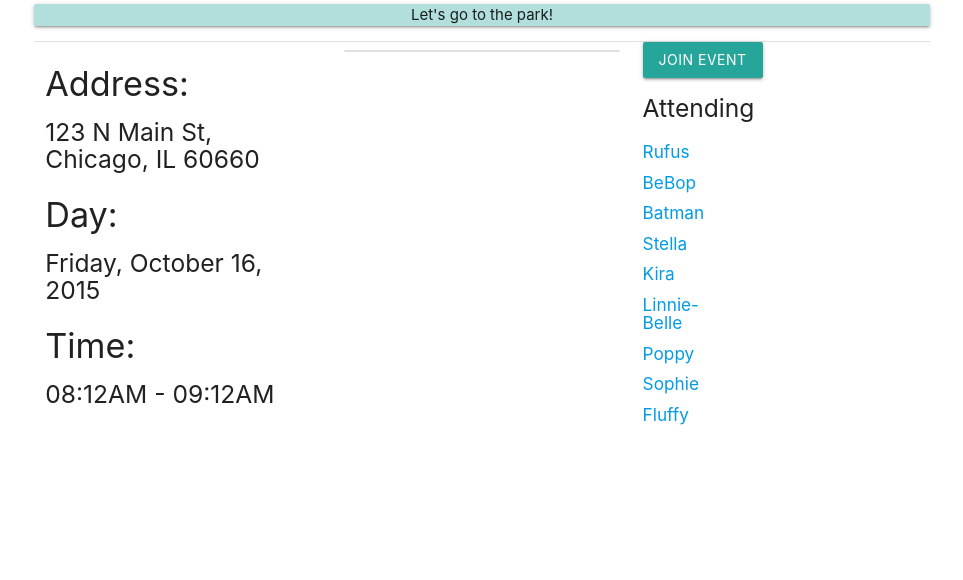
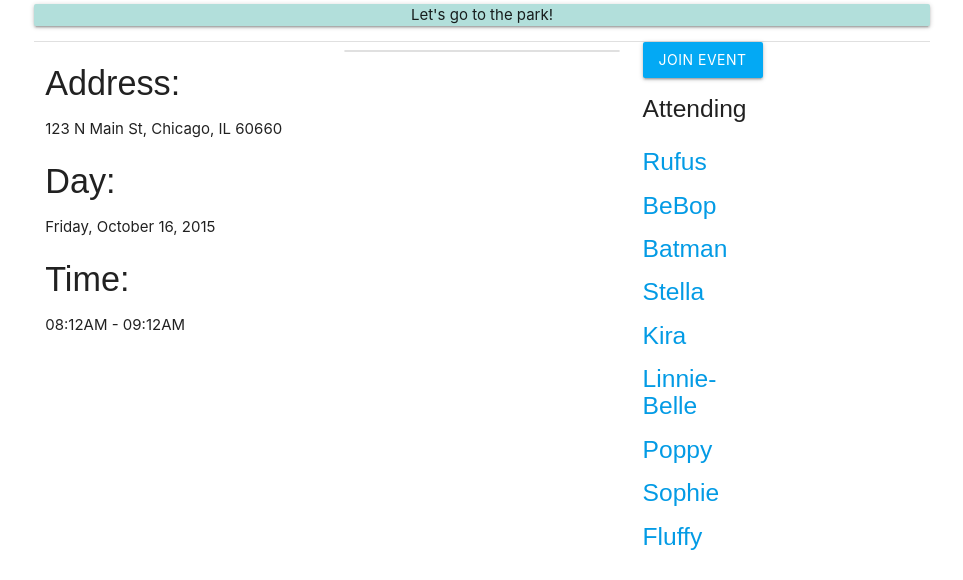
Before and after one commit to chi-cicadas-2015/hey-9, a Rails app: page /events/1 in a window 1280 px wide. Shown: the part 615-1195 px from the top of the page, without its empty margins (158-1121 px from the left). Before the commit the page ends 1040 px from the top, so only its background shows below. Run offline with Rails 7, Linux system fonts and the light colour scheme; a user stored in the database is signed in; data comes from the database, SQL or seed files in the repository; style sheets or scripts are compiled from the project's sources; parts of the project's set-up code (start-up, migrations or seed data) failed here and were passed over; some libraries are stand-ins or nearby versions.

Commit message:
complete styling for project

```diff
--- a/app/views/dogs/index.html.erb
+++ b/app/views/dogs/index.html.erb
@@ -1,6 +1,6 @@
 <div class="container">
-  <%= form_tag(dogs_path, :method => "get", class: "navbar-form", id: "search-form") do %>
-    <div class="input-append">
+  <%= form_tag(dogs_path, :method => "get", class: "row", id: "search-form") do %>
+    <div class="col s12 m6 l4 offset-l8">
       <%= text_field_tag :search, params[:search], class: "span2", placeholder: "Find Dogs" %>
       <button class="btn light-blue" type="submit" value="search"><i class="material-icons left">search</i>Search All Dogs</button>
     </div>
--- a/app/views/dogs/show.html.erb
+++ b/app/views/dogs/show.html.erb
@@ -14,7 +14,7 @@
     </div>
   </div>
   <div class="row">
-    <div class="card black">
+    <div class="card light-blue">
       <div class="card-content white-text">
         <span class="card-title">About Me</span>
         <p><%= @dog.bio %></p>
@@ -22,14 +22,14 @@
     </div>
   </div>
   <div class="row">
-    <div class="card black">
+    <div class="card light-blue">
       <div class="card-content white-text">
         <span class="card-title">Dogs <%= @dog.name %> Follows</span>
         <ul class="collection">
           <% @dog.followings.each do |friend| %>
             <li class="collection-item avatar">
               <a href="/dogs/<%= friend.id %>">
-
+                <%= image_tag friend.avatar.url(:small, :class => "circle responsive-img") %>
                 <span class="title"><%=friend.name%></span>
               </a>
             </li>
--- a/app/views/events/_comments.html.erb
+++ b/app/views/events/_comments.html.erb
@@ -1,8 +1,8 @@
 <ul class="collection">
   <% commentable.comments.each do |comment| %>
     <li class="collection-item">
-      <h6><%= comment.content %></h6>
-      <h6><%= comment.commenter.username %></h6>
+      <p><%= comment.content %></p>
+      <p><%= comment.commenter.username %></p>
     </li>
   <% end %>
 </ul>
--- a/app/views/events/_comments_form.html.erb
+++ b/app/views/events/_comments_form.html.erb
@@ -3,6 +3,6 @@
     <div class="input-field col s12">
       <%= f.text_area :content, :class => "materialize-textarea", placeholder: "Add a comment" %>
     </div>
-    <%= f.submit(:class => "btn", :value => "Comment")%>
+    <%= f.submit(:class => "btn light-blue", :value => "Comment")%>
   <% end %>
 </div>
--- a/app/views/events/_event.html.erb
+++ b/app/views/events/_event.html.erb
@@ -1,9 +1,9 @@
 <div class="col s12 m6 l6">
   <a href="/events/<%= event.id %>" class="white-text">
-    <div class="card hoverable light-blue darken-3">
+    <div class="card hoverable light-blue">
       <h5 class="center truncate"><%= event.description %> </h5>
-      <h6 class="center"><%= event.event_start.strftime('%D') %> @ <%= event.event_start.strftime('%r') %></h6>
-      <h6 class="center"><%= event.location %> </h6>
+      <p class="center"><%= event.event_start.strftime('%D') %> @ <%= event.event_start.strftime('%r') %></p>
+      <p class="center"><%= event.location %> </p>
     </div>
   </a>
 </div>
--- a/app/views/events/_event_show.html.erb
+++ b/app/views/events/_event_show.html.erb
@@ -5,22 +5,19 @@
 <div class="row">
   <div class="col s12 l4">
     <% if current_user.id == event.creator_id %>
-      <a class="waves-effect waves-light btn modal-trigger4" href="#modal4">Edit Event</a>
+      <a class="btn light-blue modal-trigger4" href="#modal4">Edit Event</a>
       <div id="modal4" class="modal">
         <div class="modal-content">
           <%= render partial: "form"%>
         </div>
-        <div class="modal-footer">
-          <a href="#!" class=" modal-action modal-close waves-effect waves-green btn-flat">Agree</a>
-        </div>
       </div>
     <% end %>
     <h4>Address: </h4>
-    <h5><%= event.location %></h5>
+    <p><%= event.location %></p>
     <h4>Day: </h4>
-    <h5><%= event.event_start.strftime("%A, %B %d, %Y")%></h5>
+    <p><%= event.event_start.strftime("%A, %B %d, %Y")%></p>
     <h4>Time: </h4>
-    <h5> <%= event.event_start.strftime("%I:%M%p")%> - <%= event.event_end.strftime("%I:%M%p") %></h5>
+    <p> <%= event.event_start.strftime("%I:%M%p")%> - <%= event.event_end.strftime("%I:%M%p") %></p>
   </div>
   <div class="col s12 l4">
     <% if event.comments %>
@@ -33,7 +30,7 @@
   <div class="col s12 l4">
     <% current_user.dogs.each do |dog| %>
       <% if !event.invitees.include?(dog)%>
-          <a class="dropdown-button btn" href="#" data-activates="dropdown10">Join Event</a>
+          <a class="dropdown-button btn light-blue" href="#" data-activates="dropdown10">Join Event</a>
       <% end %>
     <% end %>
         <ul id="dropdown10" class="dropdown-content">
@@ -45,7 +42,7 @@
     <div class="row">
       <div class="col s8 m4 l2 green-text">
         <% event.invitees.uniq.each do |dog|%>
-            <h6><%= link_to "#{dog.name}", dog_path(dog) %></h6>
+            <h5><%= link_to "#{dog.name}", dog_path(dog) %></h5>
         <% end %>
       </div>
     </div>
--- a/app/views/events/_form.html.erb
+++ b/app/views/events/_form.html.erb
@@ -24,7 +24,7 @@
       <%= f.check_box :public %>
       <%= f.label "public" %>
     </div>
-      <%= f.submit "Create event", :class => "btn", :id => "event-button" %>
+      <%= f.submit "Create event", :class => "btn light-blue", :id => "event-button" %>
   <% end %>
   </div>
 </div>
--- a/app/views/events/index.html.erb
+++ b/app/views/events/index.html.erb
@@ -4,7 +4,7 @@
       <div class="col s12 l4">
         <h4 class="center">Your Events</h4>
         <div class="card">
-          <a class="waves-effect waves-light btn modal-trigger2" href="#modal3">Create an Event</a>
+          <a class="btn light-blue modal-trigger2" href="#modal3">Create an Event</a>
           <div id="modal3" class="modal">
             <div class="modal-content">
               <h4>New Event</h4>
--- a/app/views/layouts/application.html.erb
+++ b/app/views/layouts/application.html.erb
@@ -12,13 +12,16 @@
   <%= javascript_include_tag 'application' %>
 
   <%= csrf_meta_tags %>
-     <style type="text/css">
+    <style type="text/css">
       html, body { height: 100%; margin: 0; padding: 0; }
-      #map { height: 50%; }
-      #event-map { height: 50%; width: 50%; }
-         #dog-parks-map { height: 50%;}
-         #dogs-map { height: 50%;}
-         #pet-stores-map { height: 50%;}
+      #map { height: 50%; width: 100%;}
+      #event-map { height: 50%;width: 100%;}
+         #dog-parks-map { height: 50%;width: 100%;}
+         #dogs-map { height: 50%;width: 100%;}
+         #pet-stores-map { height: 50%;width: 100%;}
+      h1, h2, h3, h4, h5, h6{
+        font-family: Souses, PoetsenOne, Trebuchet, sans-serif;
+      }
     </style>
 
 </head>
--- a/app/views/private_messages/_private_message.html.erb
+++ b/app/views/private_messages/_private_message.html.erb
@@ -1,9 +1,9 @@
 <% if message.content %>
   <ul class="collection">
     <% if message.user.username == current_user.username %>
-      <li class="collection-item right"><p style="border-radius: 8px;" class="indigo lighten-4">you: <%= message.content %><br>Sent on: <%= message.created_at.strftime('%c') %></p></li>
+      <li class="collection-item right"><p style="border-radius: 8px;" class="indigo lighten-4"><b>you:</b> <%= message.content %><br><b>Sent on:</b> <%= message.created_at.strftime('%c') %></p></li>
     <% else %>
-      <li class="collection-item left"><p style="border-radius: 8px;" class="amber lighten-4"><%= message.user.username %>: <%= message.content %><br>Sent on: <%= message.created_at.strftime('%c') %></p></li>
+      <li class="collection-item left"><p style="border-radius: 8px;" class="amber lighten-4"><b><%= message.user.username %>:</b> <%= message.content %><br><b>Sent on:</b> <%= message.created_at.strftime('%c') %></p></li>
     <% end %>
   </ul>
 <% end %>
--- a/app/views/sessions/new.html.erb
+++ b/app/views/sessions/new.html.erb
@@ -13,7 +13,7 @@
           <%= f.label :password %>
         </div>
       </div>
-      <%= f.submit(:class => "btn", :value => "Login", :id => "location_sync")%>
+      <%= f.submit(:class => "btn light-blue", :value => "Login", :id => "location_sync")%>
     <% end %>
   </div>
 </div>
--- a/app/views/users/_edit.html.erb
+++ b/app/views/users/_edit.html.erb
@@ -35,7 +35,7 @@
           <%= f.text_field :phone_number, :placeholder => @user.phone_number %>
         </div>
       </div>
-      <%= f.submit(:class => "btn", :value => "Edit") %>
+      <%= f.submit(:class => "btn light-blue", :value => "Edit") %>
     <% end %>
   </div>
 </div>
```
Also changed, not shown: other parts of app/views/layouts/application.html.erb (+20 -28 lines), app/views/dogs/_profile.html.erb (+8 -6 lines), app/views/events/_attendees.html.erb (deleted, +0 -14 lines), app/views/events/show.html.erb (+0 -64 lines), app/views/messages/_form.html.erb (+4 -4 lines).
